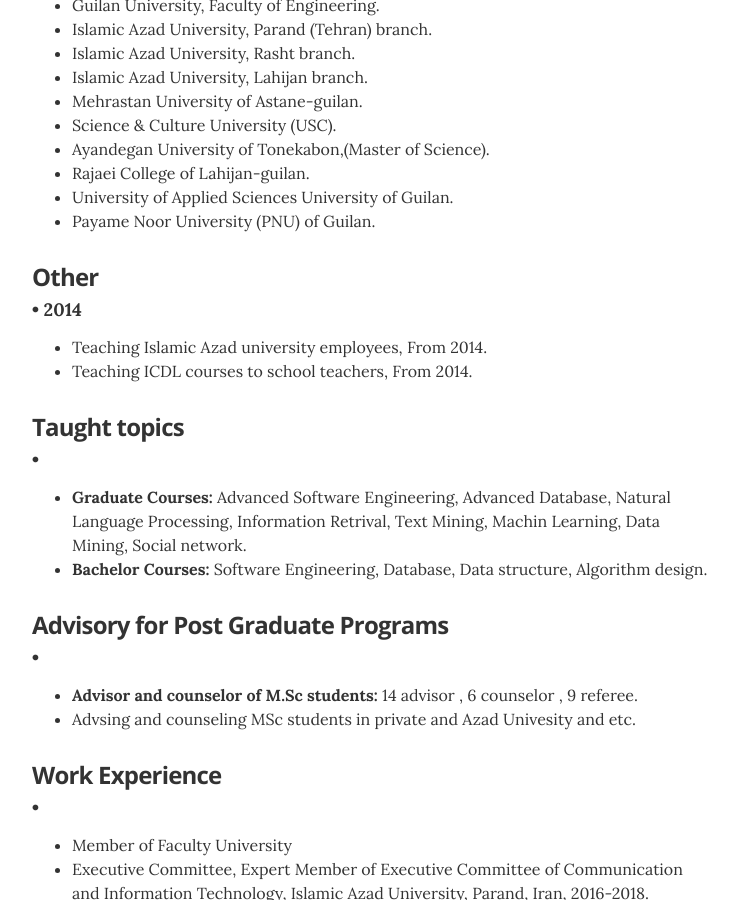
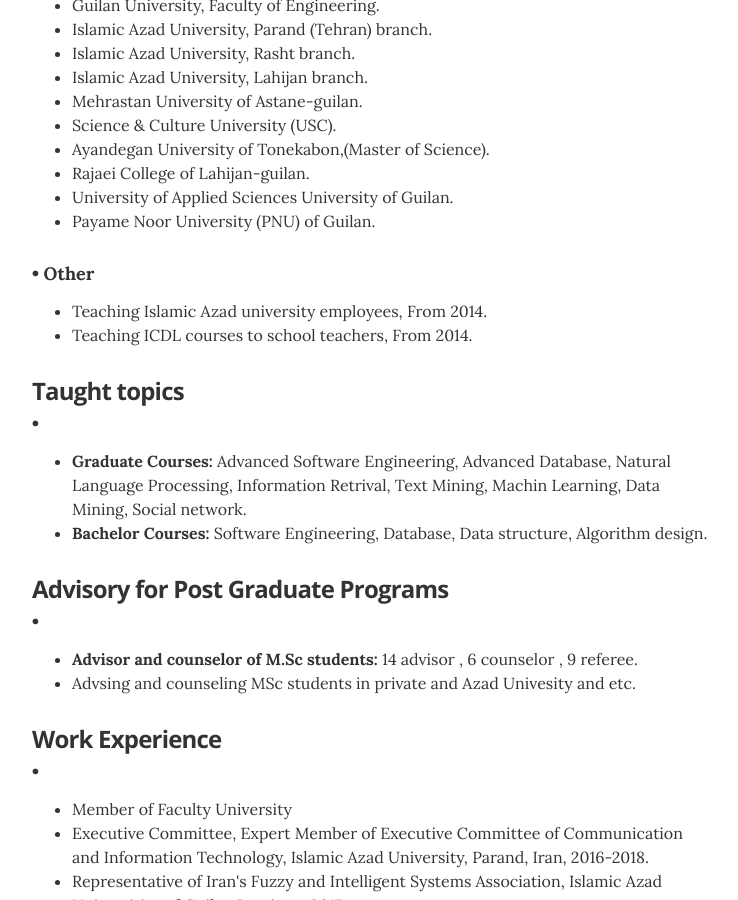
Before and after one commit to hosseinsadr/hosseinsadr.github.io, a Jekyll site: the page built from index.html, in a window 1280 px wide and 900 px high, scrolled down 643 px. Shown: the whole window, without its empty margins (268-1006 px from the left). Built offline with Jekyll 4.4.1, drawn with Linux system fonts in a browser that asks for light colours.

Commit message:
Update experience.yml

```diff
--- a/_data/experience.yml
+++ b/_data/experience.yml
@@ -8,9 +8,9 @@
   summary: <ul class="resume-item-list"><li>Guilan University, Faculty of Engineering.</li><li>Islamic Azad University, Parand (Tehran) branch.</li><li>Islamic Azad University, Rasht branch.</li><li>Islamic Azad University, Lahijan branch.</li><li>Mehrastan University of Astane-guilan.</li><li>Science & Culture University (USC).</li><li>Ayandegan University of Tonekabon,(Master of Science).</li><li>Rajaei College of Lahijan-guilan.</li><li>University of Applied Sciences University of Guilan.</li><li>Payame Noor University (PNU) of Guilan.</li></ul>
 
 # Other
-- company: Other
+- company:
   position:
-  duration: 2014
+  duration: Other
   summary: <ul class="resume-item-list"><li>Teaching Islamic Azad university employees, From 2014.</li><li>Teaching ICDL courses to school teachers, From 2014.</li></ul>
 
 # Taught topics
```
